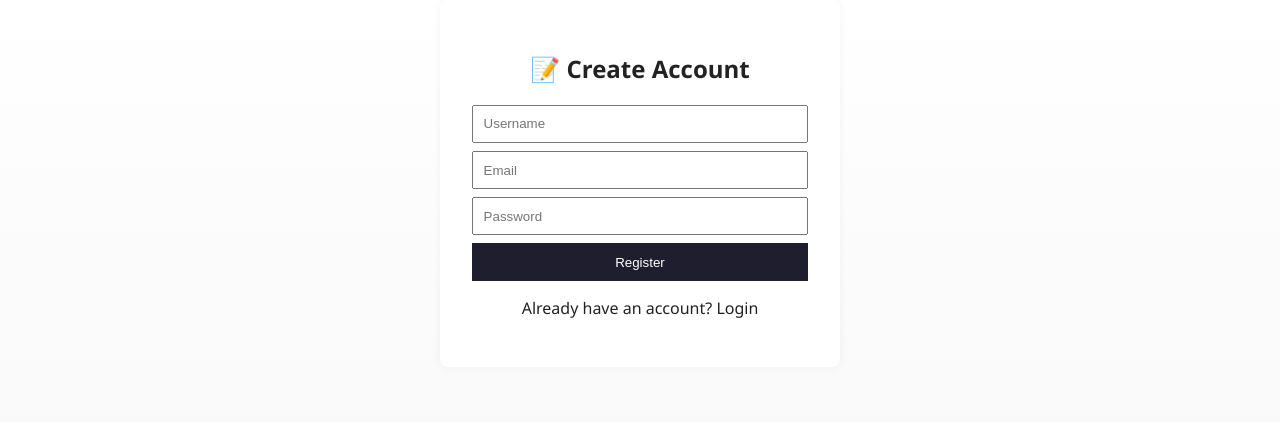
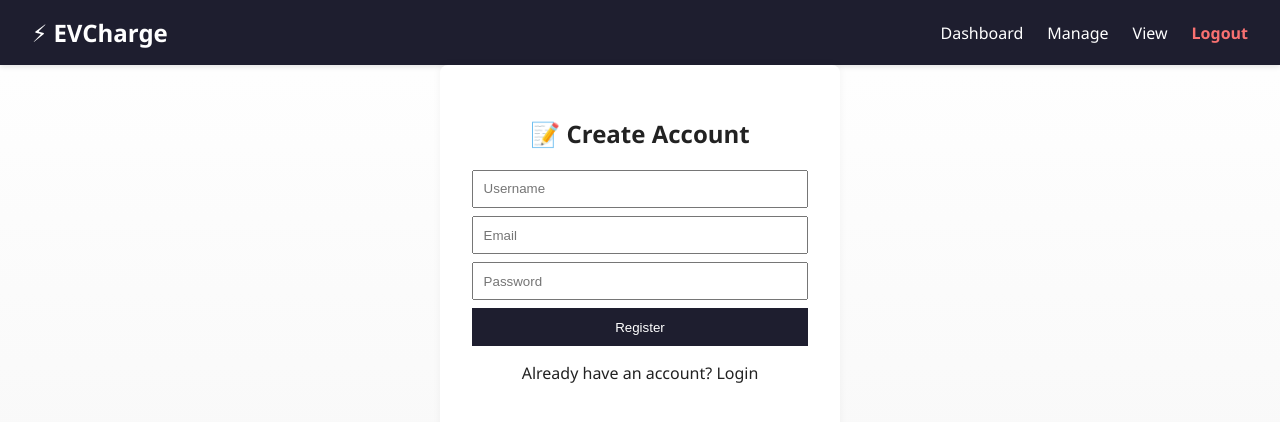
Before and after one commit to nigam1010/ev-charging-app, a Vue app in the folder frontend/: page /register in a window 1280 px wide. Shown: the top 422 px of the page. Built offline with nearby package versions, Linux system fonts and the light colour scheme.

Commit message:
Update App.vue

```diff
--- a/frontend/src/App.vue
+++ b/frontend/src/App.vue
@@ -1,6 +1,6 @@
 <template>
   <div id="app">
-    <Navbar v-if="!hideNavbar" />
+    <Navbar v-if="!$route.path.includes('/login')" />
     <router-view />
   </div>
 </template>
@@ -9,14 +9,12 @@
 import Navbar from './components/Navbar.vue';
 
 export default {
-  components: { Navbar },
-  computed: {
-    hideNavbar() {
-      return ['/login', '/register'].includes(this.$route.path);
-    }
+  components: {
+    Navbar
   }
 };
 </script>
+
 
 
 
```
